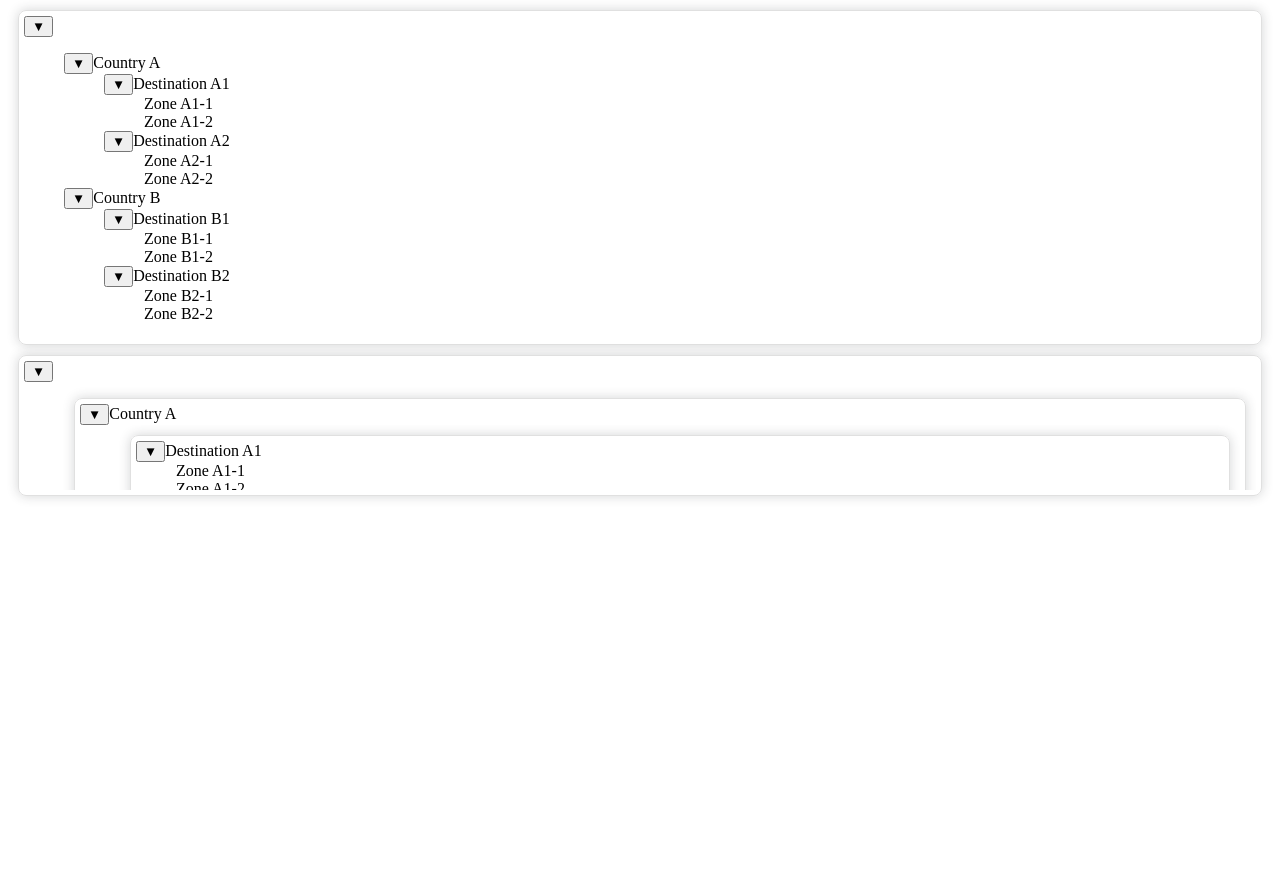
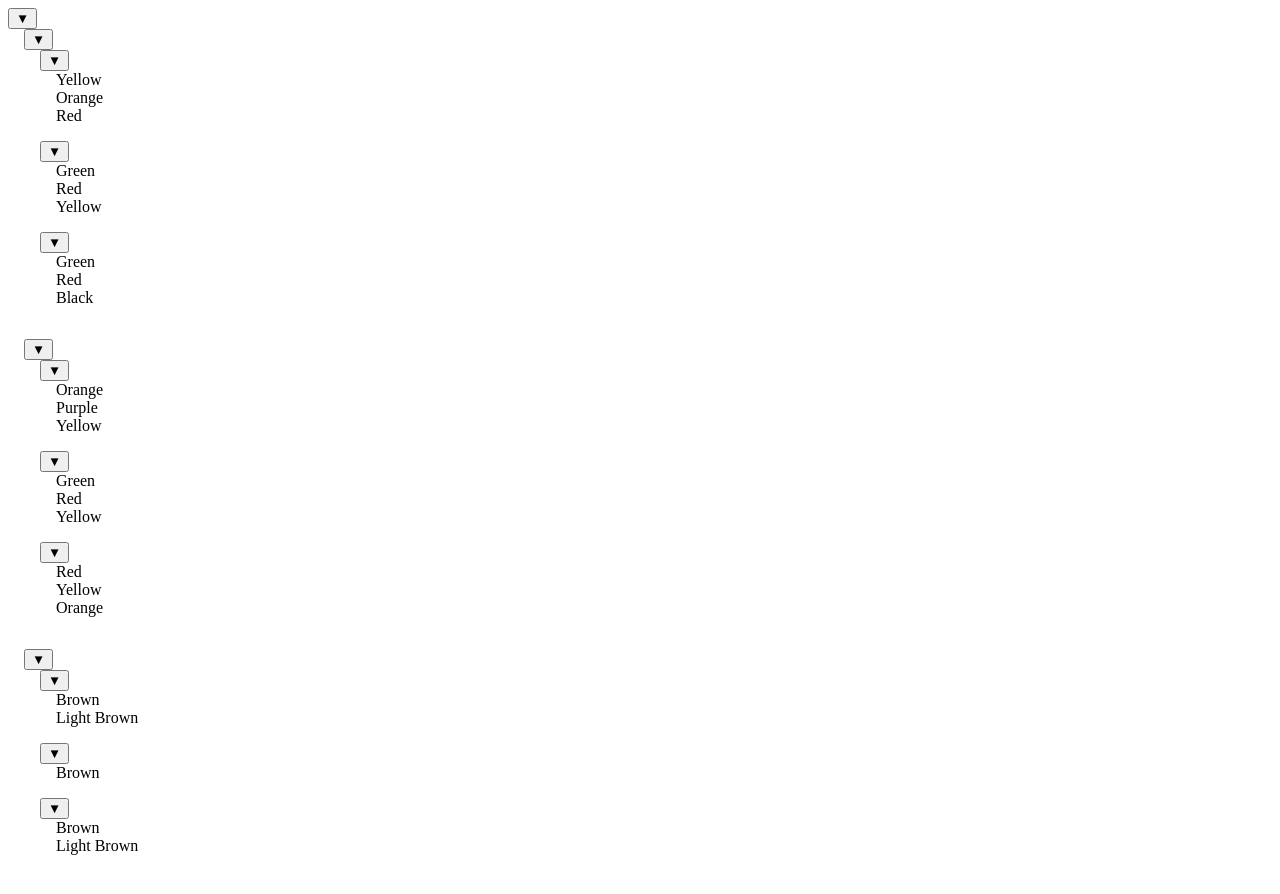
Before and after one commit to luismartinezs/nuxt-play, a Nuxt app: page / in a window 1280 px wide. Shown: the top 894 px of the page. Before the commit the page ends 800 px from the top, so only its background shows below. Built offline with nearby package versions, Linux system fonts and the light colour scheme.

Commit message:
feat: minimal example

```diff
--- a/components/CollapsibleFilters.vue
+++ b/components/CollapsibleFilters.vue
@@ -33,7 +33,7 @@ export default {
 
   data() {
     return {
-      allExpanded: true,
+      allExpanded: false,
       allContentHeight: 0,
       currentCountries: []
     };
@@ -45,10 +45,10 @@ export default {
     this.allContentHeight = this.$refs.allContent.scrollHeight;
 
     this.currentCountries.forEach((country) => {
-      country.expanded = true;
+      country.expanded = false;
       country.contentHeight = this.calculateContentHeight(this.$refs.countryContent, this.currentCountries.indexOf(country));
       country.destinations.forEach((destination, dIndex) => {
-        destination.expanded = true;
+        destination.expanded = false;
         destination.contentHeight = this.calculateContentHeight(this.$refs.destinationContent, country.destinations.indexOf(destination));
       });
     });
--- /dev/null
+++ b/components/FilterMinimalExample.vue
@@ -0,0 +1,167 @@
+<template>
+  <div class="collapsible-container">
+    <div>
+      <button @click="toggleAll">{{ allExpanded ? '▼' : '►' }}</button>
+    </div>
+    <ul ref="parent" class="collapsible-content" :style="{ height: parentHeight }">
+      <li v-for="lvlOne in dataToList" :key="lvlOne.name">
+        <div>
+          <div>
+            <button @click="toggleLvlOne(lvlOne)">{{ lvlOne.expanded ? '▼' : '►' }}</button>
+          </div>
+          <ul ref="lvlOne" class="collapsible-content" :style="{ height: lvlOne.expanded ? lvlOne.contentHeight : 0 }">
+            <li v-for="lvlTwo in lvlOne.lvlTwo" :key="lvlTwo.name">
+              <div>
+                <div>
+                  <button @click="toggleLvlTwo(lvlTwo)">{{ lvlTwo.expanded ? '▼' : '►' }}</button>
+                </div>
+                <ul ref="lvlTwo" class="collapsible-content" :style="{ height: lvlTwo.expanded ? lvlTwo.contentHeight : 0 }">
+                  <li v-for="lvlThree in lvlTwo.lvlThree" :key="lvlThree">
+                    {{ lvlThree }}
+                  </li>
+                </ul>
+              </div>
+            </li>
+          </ul>
+        </div>
+      </li>
+    </ul>
+  </div>
+</template>
+
+
+<script>
+const HEIGHT = 30
+const data = [
+  {
+    name: 'Fruit',
+    lvlTwo: [
+      {
+        name: 'Banana',
+        lvlThree: ['Yellow', 'Orange', 'Red'],
+      },
+      {
+        name: 'Apple',
+        lvlThree: ['Green', 'Red', 'Yellow'],
+      },
+      {
+        name: 'Grape',
+        lvlThree: ['Green', 'Red', 'Black'],
+      },
+    ],
+  },
+  {
+    name: 'Vegetable',
+    lvlTwo: [
+      {
+        name: 'Carrot',
+        lvlThree: ['Orange', 'Purple', 'Yellow'],
+      },
+      {
+        name: 'Pepper',
+        lvlThree: ['Green', 'Red', 'Yellow'],
+      },
+      {
+        name: 'Tomato',
+        lvlThree: ['Red', 'Yellow', 'Orange'],
+      },
+    ],
+  },
+  {
+    name: 'Nut',
+    lvlTwo: [
+      {
+        name: 'Almond',
+        lvlThree: ['Brown', 'Light Brown'],
+      },
+      {
+        name: 'Walnut',
+        lvlThree: ['Brown'],
+      },
+      {
+        name: 'Peanut',
+        lvlThree: ['Brown', 'Light Brown'],
+      },
+    ],
+  },
+];
+
+export default {
+  name: 'FilterMinimalExample',
+  data () {
+    return {
+      currentData: [],
+      dataToList: [],
+      allExpanded: true,
+      parentHeight: 0
+    }
+  },
+  watch: {
+    currentData (newVal) {
+      this.allExpanded = true
+      this.dataToList = JSON.parse(JSON.stringify(newVal))
+      this.dataToList.forEach((_lvlOne) => {
+        _lvlOne.expanded = true
+        _lvlOne.contentHeight = HEIGHT * _lvlOne.lvlTwo.length
+        _lvlOne.lvlTwo.forEach(_lvlTwo => {
+          _lvlTwo.expanded = true
+          _lvlTwo.contentHeight = HEIGHT * _lvlTwo.lvlThree.length
+        })
+      })
+
+      this.$nextTick(() => {
+        this.parentHeight = this.getParentHeight()
+      })
+    },
+    allExpanded () {
+      this.parentHeight = this.getParentHeight()
+    }
+  },
+  async mounted() {
+    const fetchData = () =>
+      new Promise((resolve) => {
+        setTimeout(() => {
+          resolve(data);
+        }, 500);
+      });
+
+      this.currentData = await fetchData();
+  },
+  methods: {
+    toggleAll() {
+      this.allExpanded = !this.allExpanded
+    },
+    toggleLvlOne (lvlOne) {
+      lvlOne.expanded = !lvlOne.expanded
+    },
+    toggleLvlTwo (lvlTwo) {
+      lvlTwo.expanded = !lvlTwo.expanded
+    },
+    getParentHeight () {
+      if (!this.allExpanded) {
+        return 0
+      }
+      return this.$refs.parent?.scrollHeight + 'px'
+    }
+  }
+}
+</script>
+
+<style scoped>
+ul {
+  padding: 0;
+  margin: 0 0 1rem 1rem
+}
+li {
+  list-style: none;
+}
+.collapsible-container {
+  max-height: 5000px;
+  transition: all .5s ease;
+  overflow: hidden;
+}
+.collapsible-content {
+  transition: all .5s ease;
+  overflow: hidden;
+}
+</style>
--- /dev/null
+++ b/components/SmoothTransition.vue
@@ -0,0 +1,65 @@
+<template>
+  <div>
+    <button @click="toggleList">Toggle List</button>
+    <transition name="list-transition" mode="out-in">
+      <div v-show="listExpanded" ref="listContainer" class="list-container">
+        <li v-for="item in data" :key="item.id">
+          {{ item.name }}
+        </li>
+      </div>
+    </transition>
+  </div>
+</template>
+
+<script>
+export default {
+  name: 'SmoothTransition',
+  props: {
+    data: {
+      type: Array,
+      default: () => []
+    }
+  },
+  data() {
+    return {
+      listExpanded: false
+    }
+  },
+  mounted() {
+    this.updateListMaxHeight();
+  },
+  updated() {
+    this.updateListMaxHeight();
+  },
+  methods: {
+    updateListMaxHeight() {
+      this.$nextTick(() => {
+        const listContainer = this.$refs.listContainer
+        listContainer.style.maxHeight = `${listContainer?.scrollHeight}px`;
+      });
+    },
+    toggleList() {
+      this.listExpanded = !this.listExpanded;
+    }
+  },
+}
+</script>
+
+<style>
+.list-container {
+  max-height: 0;
+  overflow: hidden;
+  transition: max-height 0.3s ease;
+}
+
+.list-transition-enter,
+.list-transition-leave-to {
+  max-height: 0;
+}
+
+.list-transition-enter-to,
+.list-transition-leave {
+  max-height: 500px;
+  /* Set this value to accommodate the maximum height of the list */
+}
+</style>
--- /dev/null
+++ b/components/minimal-toggle-propped/MinimalTogglePropped.vue
@@ -0,0 +1,80 @@
+<template lang="pug">
+.collapsible-wrapper
+  button.toggle-button(@click="toggle") {{ expanded ? '▼' : '►' }}
+  .collapsible-content(ref="content" v-bind:style="{ maxHeight: expanded ? `${contentHeight}px` : '0' }")
+    slot
+    //- ul
+      li(v-for="item in data", :key="item.id") {{ item.name }}
+</template>
+
+<script>
+export default {
+  name: 'MinimalTogglePropped',
+
+  props: {
+    data: {
+      type: Array,
+      default: () => null,
+    },
+  },
+
+  data() {
+    return {
+      expanded: true,
+      contentHeight: 0,
+    };
+  },
+  watch: {
+    expanded() {
+      this.contentHeight = this.$refs.content.scrollHeight;
+    },
+    data(newVal) {
+      if (newVal) {
+        this.contentHeight = this.$refs.content.scrollHeight;
+      }
+    },
+    contentHeight(newVal) {
+      console.debug(this.$el.dataset.key);
+      console.debug('new contentHeight', newVal);
+      this.$emit('onHeightChange', newVal)
+    },
+  },
+  mounted() {
+    this.contentHeight = this.$refs.content.scrollHeight;
+  },
+  methods: {
+    toggle() {
+      this.expanded = !this.expanded;
+    },
+  }
+};
+</script>
+
+<style scoped>
+li {
+  list-style: none;
+}
+
+.collapsible-wrapper {
+  border-radius: 10px;
+  box-shadow: 0 0 24px 0 rgba(41, 44, 51, .2);
+  position: relative;
+  max-height: 5000px;
+  transition: all .5s ease;
+  overflow: hidden;
+  padding: 4px;
+
+}
+
+.toggle-button {
+  border-radius: 5px;
+  border: none;
+  width: 100%;
+  text-align: left;
+  padding: 6px 10px;
+}
+
+.collapsible-content {
+  transition: max-height .5s ease;
+  overflow: hidden;
+}</style>
--- a/pages/index.vue
+++ b/pages/index.vue
@@ -1,18 +1,49 @@
 <template lang="pug">
 div
+  FilterMinimalExample
+  //- SmoothTransition(:data="arr")
   //- MinimalToggle
-  CollapsibleFilters(:countries="countries")
-  CollapsibleFiltersContainer(:countries="countries")
+  //- MinimalTogglePropped(:data="arr" data-key="l1")
+  //-   ul
+  //-     li(v-for="item in arr", :key="item.id")
+  //-       MinimalTogglePropped(:data="arr" data-key="l2")
+  //-         span {{ item.name }}
+  //- CollapsibleFilters(:countries="countries")
+  //- CollapsibleFiltersContainer(:countries="countries")
 </template>
 
 <script>
 import countries from "@/data/countries";
+
+const data = [
+        {
+          id: 1,
+          name: 'Item 1'
+        },
+        {
+          id: 2,
+          name: 'Item 2'
+        },
+        {
+          id: 3,
+          name: 'Item 3'
+        },
+        {
+          id: 4,
+          name: 'Item 4'
+        },
+        {
+          id: 5,
+          name: 'Item 5'
+        }
+      ]
 
 export default {
   name: 'IndexPage',
   data () {
     return {
       countries,
+      arr: null
     }
   },
   async mounted () {
@@ -24,7 +55,16 @@ export default {
         }, 500);
       });
 
+      const mockFetchData = (mockData) => {
+        return new Promise((resolve) => {
+          setTimeout(() => {
+            resolve(mockData);
+          }, 500);
+        });
+      }
+
     this.countries = await fetchCountries();
+    this.arr = await mockFetchData(data);
   }
 }
 </script>
```
Also changed, not shown: .eslintrc.js.
